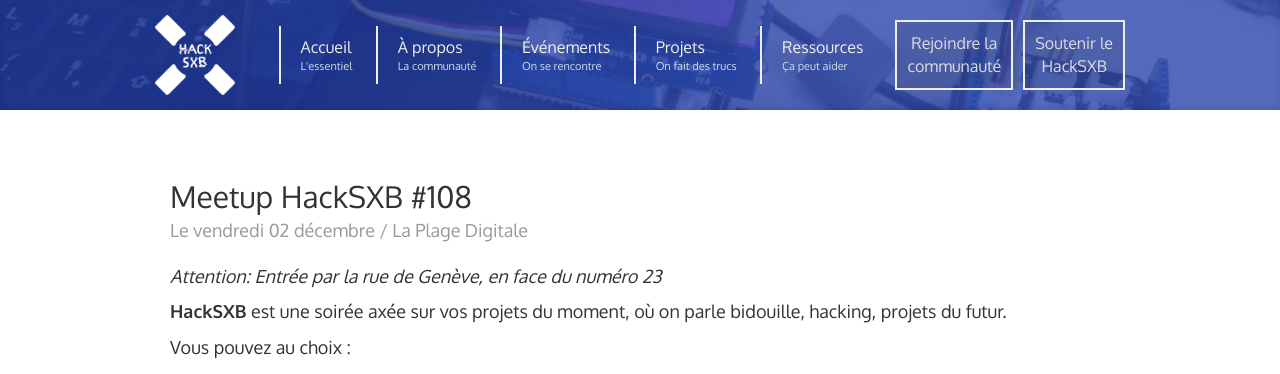
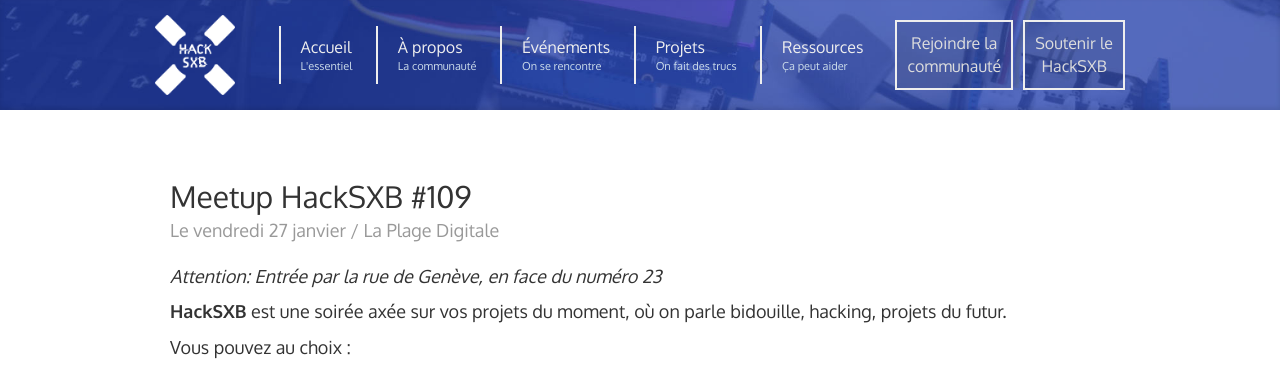
Before and after one commit to AlsaceDigitale/www.hacksxb.com, a Jekyll site: the page built from events/_posts/2023-01-27-meetup-hacksxb-109.markdown, in a window 1280 px wide. Shown: the top 374 px of the page. Built offline with Jekyll 4.4.1, drawn with Linux system fonts in a browser that asks for light colours; nearby versions of some CDN libraries.

Commit message:
fail dates

```diff
--- a/events/_posts/2023-01-27-meetup-hacksxb-109.markdown
+++ b/events/_posts/2023-01-27-meetup-hacksxb-109.markdown
@@ -1,9 +1,9 @@
 ---
 layout: post
-title: "Meetup HackSXB #108"
-date: '2022-11-07 21:00:00 +0200'
-event_date: '2022-12-02 19:00:00 +0200'
-event_info: Le vendredi 02 décembre
+title: "Meetup HackSXB #109"
+date: '2023-01-09 21:00:00 +0200'
+event_date: '2023-01-27 19:00:00 +0200'
+event_info: Le vendredi 27 janvier
 event_location: La Plage Digitale
 event_registration: https://fb.me/e/348ZxDyRL
 ---
```
